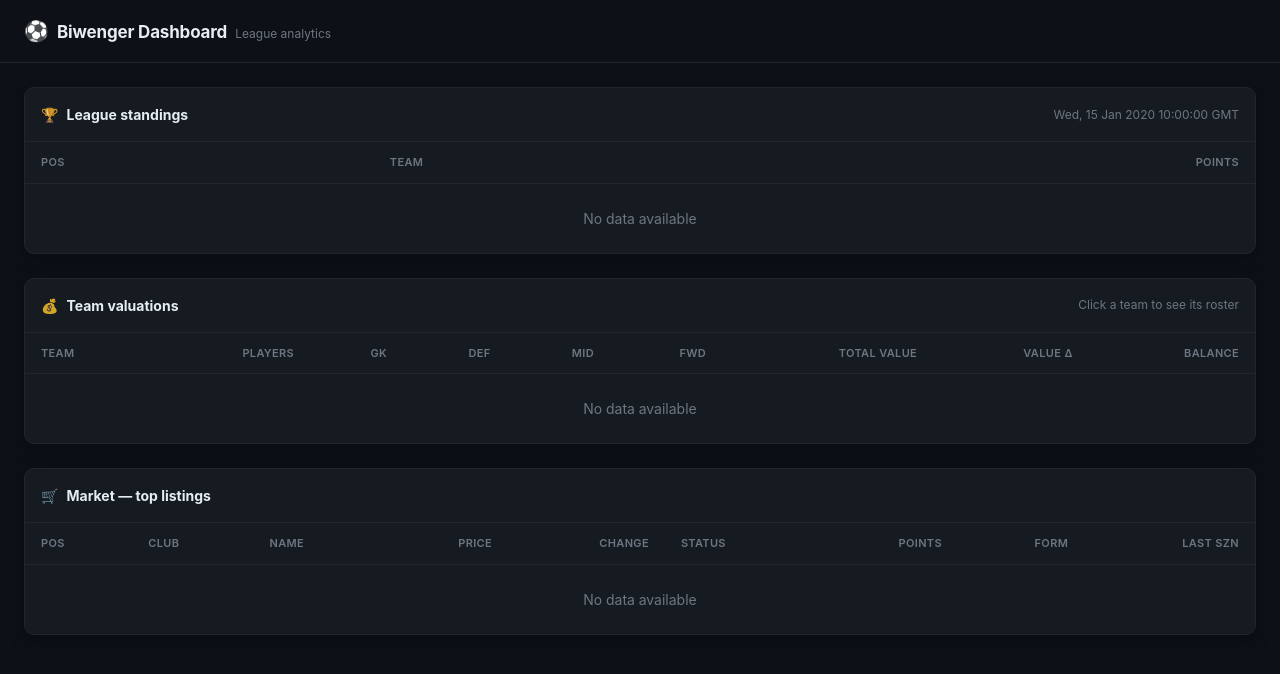
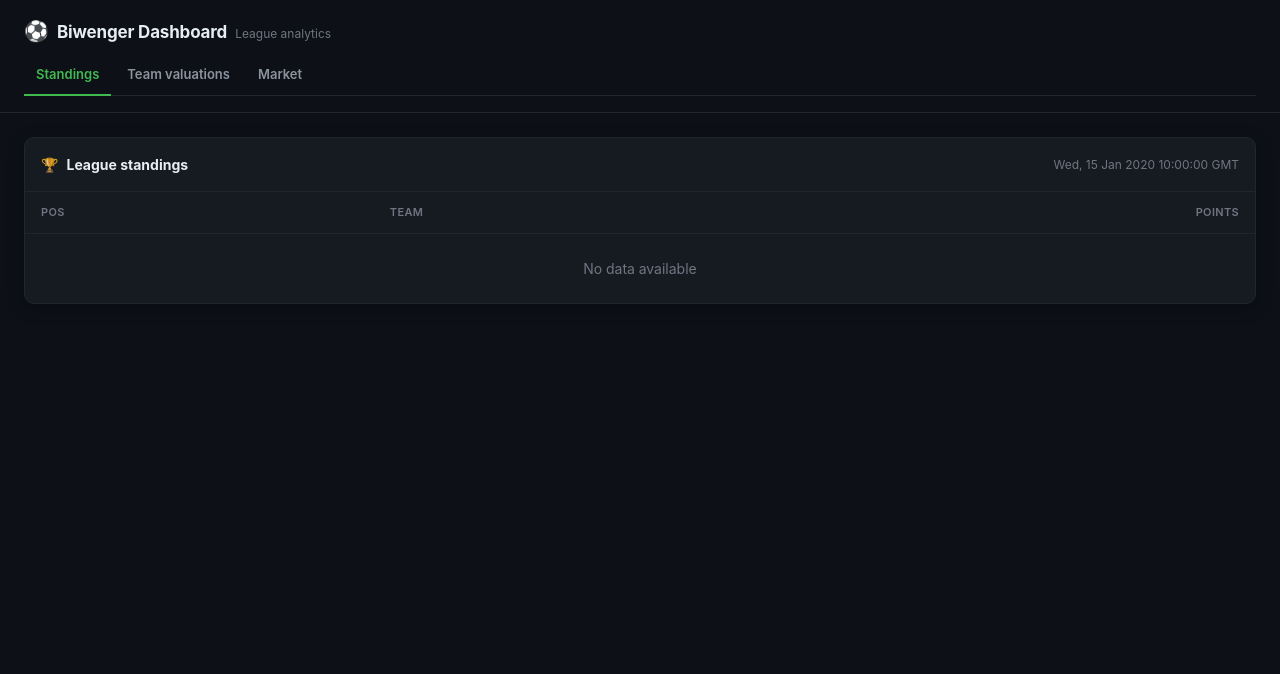
Before and after one commit to nilcrespo/BiwengerBot, a Flask app: template templates/dashboard.html in a window 1280 px wide. Shown: the top 674 px of the page. Run offline with Flask 3, Linux system fonts and the light colour scheme; data comes from the database, SQL or seed files in the repository; the template is opened without the code that fills it: most values are stand-ins (such as "Sample title", 1, 10 or a date in 2020); data that the repository does not hold is empty.

Commit message:
feat: split dashboard into tabs instead of one stacked page
Standings / Team valuations / Market are now separate tabs instead of
three sections stacked vertically. Direct benefit beyond navigation:
Team valuations previously had to share vertical space and scroll
internally — now it gets the full viewport, so all 10 teams (plus
whichever roster you expand) are visible without scrolling.

Active tab persists via URL hash (#teams, #market, ...), so a refresh
or shared link lands back on the same view. Verified via a real page
reload, not just in-page navigation.

Co-Authored-By: Claude Sonnet 5 <noreply@anthropic.com>

```diff
--- a/static/css/style.css
+++ b/static/css/style.css
@@ -96,6 +96,42 @@ body {
 .brand-sub {
   font-size: 12px;
   color: var(--text-faint);
+}
+
+/* ---------- Tabs ---------- */
+.tabs {
+  max-width: 1400px;
+  margin: var(--space-3) auto 0;
+  display: flex;
+  gap: var(--space-1);
+  border-bottom: 1px solid var(--border-subtle);
+}
+
+.tab {
+  background: none;
+  border: none;
+  border-bottom: 2px solid transparent;
+  color: var(--text-muted);
+  font-family: inherit;
+  font-size: 13px;
+  font-weight: 600;
+  padding: var(--space-2) var(--space-3) var(--space-3);
+  margin-bottom: -1px;
+  cursor: pointer;
+  transition: color 0.12s, border-color 0.12s;
+}
+
+.tab:hover {
+  color: var(--text);
+}
+
+.tab.active {
+  color: var(--accent);
+  border-bottom-color: var(--accent);
+}
+
+.tab-panel {
+  margin-bottom: var(--space-5);
 }
 
 /* ---------- Filter controls ---------- */
--- a/static/js/dashboard.js
+++ b/static/js/dashboard.js
@@ -241,4 +241,31 @@ function loadData() {
     .finally(() => setLoading(false));
 }
 
-document.addEventListener('DOMContentLoaded', loadData);
+// ---------- Tabs ----------
+
+function activateTab(name) {
+  document.querySelectorAll('.tab').forEach((btn) => {
+    const isActive = btn.dataset.tab === name;
+    btn.classList.toggle('active', isActive);
+    btn.setAttribute('aria-selected', String(isActive));
+  });
+  document.querySelectorAll('.tab-panel').forEach((panel) => {
+    panel.hidden = panel.dataset.tabPanel !== name;
+  });
+  if (history.replaceState) history.replaceState(null, '', `#${name}`);
+}
+
+function initTabs() {
+  const tabNames = Array.from(document.querySelectorAll('.tab')).map((b) => b.dataset.tab);
+  const fromHash = window.location.hash.replace('#', '');
+  activateTab(tabNames.includes(fromHash) ? fromHash : tabNames[0]);
+
+  document.querySelectorAll('.tab').forEach((btn) => {
+    btn.addEventListener('click', () => activateTab(btn.dataset.tab));
+  });
+}
+
+document.addEventListener('DOMContentLoaded', () => {
+  initTabs();
+  loadData();
+});
--- a/templates/dashboard.html
+++ b/templates/dashboard.html
@@ -15,12 +15,17 @@
                 <span class="brand-sub">League analytics</span>
             </div>
         </div>
+        <nav class="tabs" role="tablist">
+            <button class="tab active" role="tab" data-tab="standings" aria-selected="true">Standings</button>
+            <button class="tab" role="tab" data-tab="teams" aria-selected="false">Team valuations</button>
+            <button class="tab" role="tab" data-tab="market" aria-selected="false">Market</button>
+        </nav>
     </header>
 
     <main class="page">
         <div id="errorBanner" class="error-banner" style="display:none;"></div>
 
-        <section class="grid single">
+        <section class="tab-panel" data-tab-panel="standings">
             <div class="card">
                 <div class="card-header">
                     <span class="card-title"><span class="icon">🏆</span> League standings</span>
@@ -41,7 +46,7 @@
             </div>
         </section>
 
-        <section class="grid single">
+        <section class="tab-panel" data-tab-panel="teams" hidden>
             <div class="card">
                 <div class="card-header">
                     <span class="card-title"><span class="icon">💰</span> Team valuations</span>
@@ -68,7 +73,7 @@
             </div>
         </section>
 
-        <section class="grid single">
+        <section class="tab-panel" data-tab-panel="market" hidden>
             <div class="card">
                 <div class="card-header">
                     <span class="card-title"><span class="icon">🛒</span> Market — top listings</span>
```
